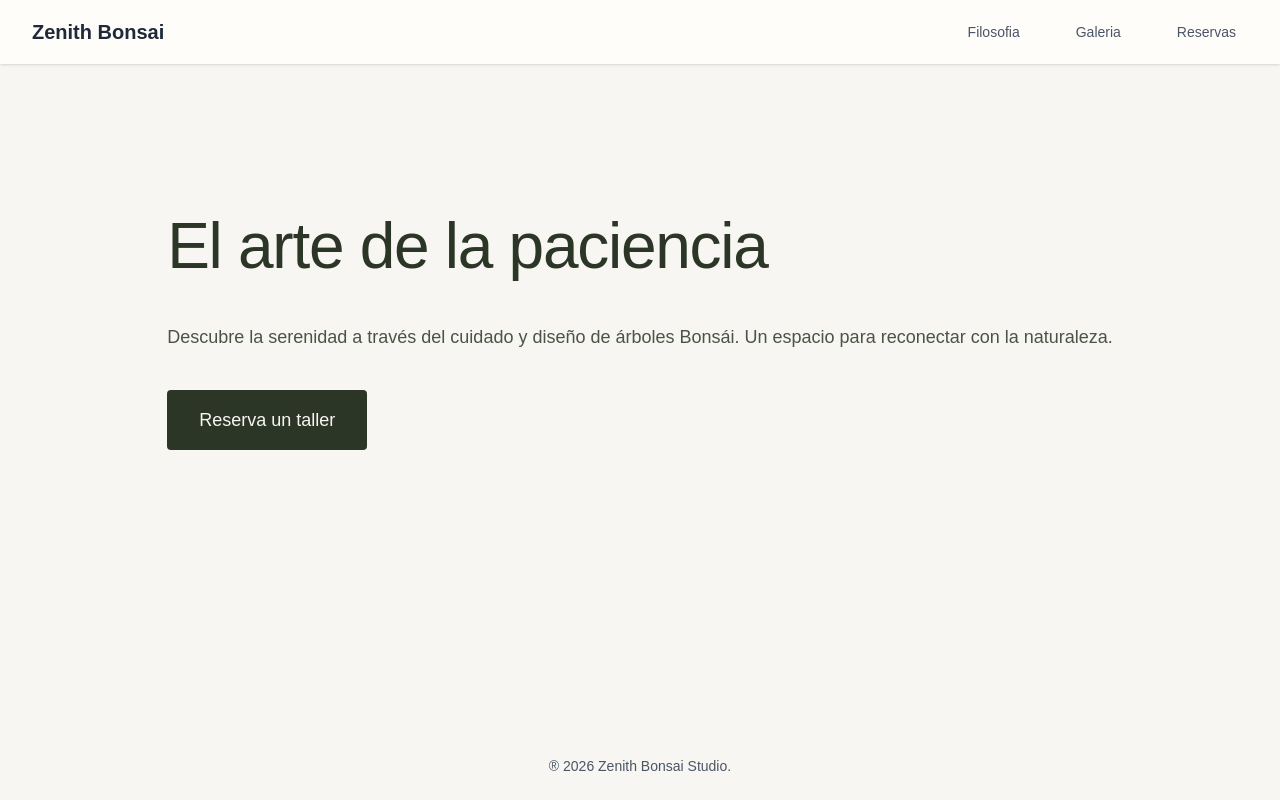
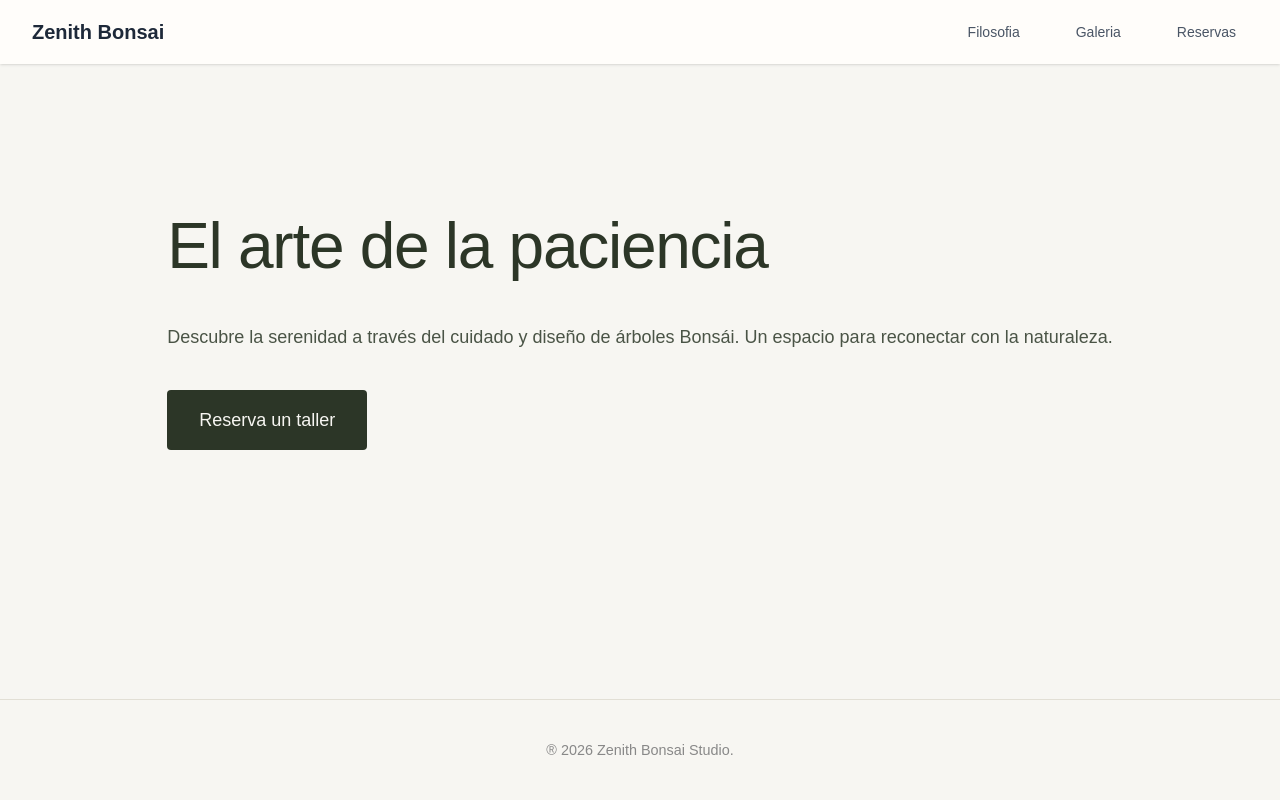
Before and after one commit to HydraDevJR/Momento2_Frontend_II, a React (Vite) app in the folder momento-2/: page / in a window 1280 px wide. Built offline with nearby package versions, Linux system fonts and the light colour scheme.

Commit message:
refactor: simplificar estructura y estilos del componente Footer

```diff
--- a/momento-2/src/components/layout/footer/Footer.jsx
+++ b/momento-2/src/components/layout/footer/Footer.jsx
@@ -1,11 +1,7 @@
 const Footer = () => {
     return (
-        <footer className="bg-[#f7f6f2] py-6 mt-auto">
-            <div className="px-4 sm:px-6 lg:px-8">
-                <p className="text-center text-gray-600 text-sm">
-                    ® 2026 Zenith Bonsai Studio.
-                </p>
-            </div>
+        <footer className="bg-[#f7f6f2] text-center p-[clamp(1.5rem,3vw,2.5rem)] border-t border-[#e2dfd5] text-[#888] text-[0.9rem] mt-auto">
+            <p>® 2026 Zenith Bonsai Studio.</p>
         </footer>
     );
 };
```
